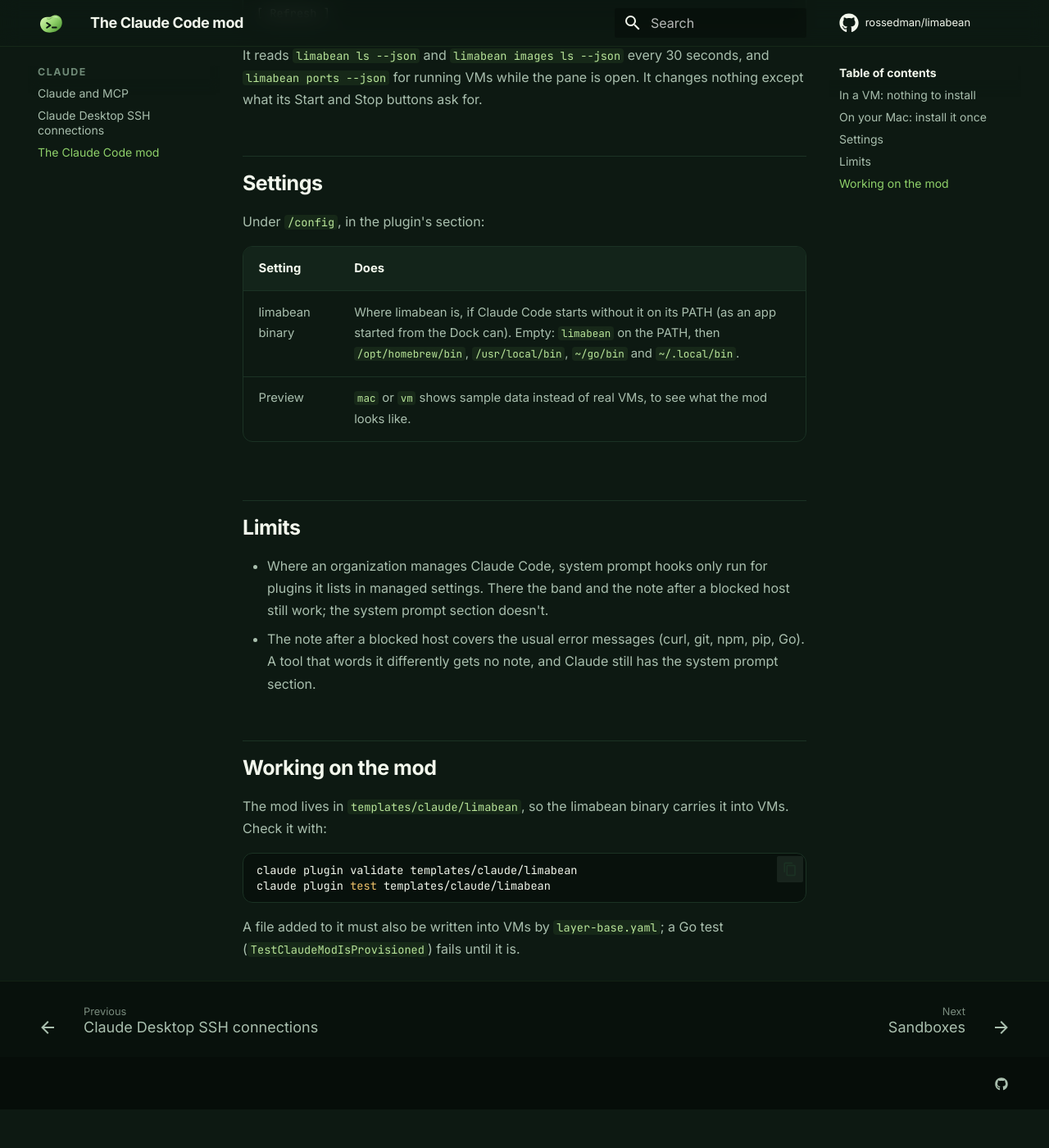
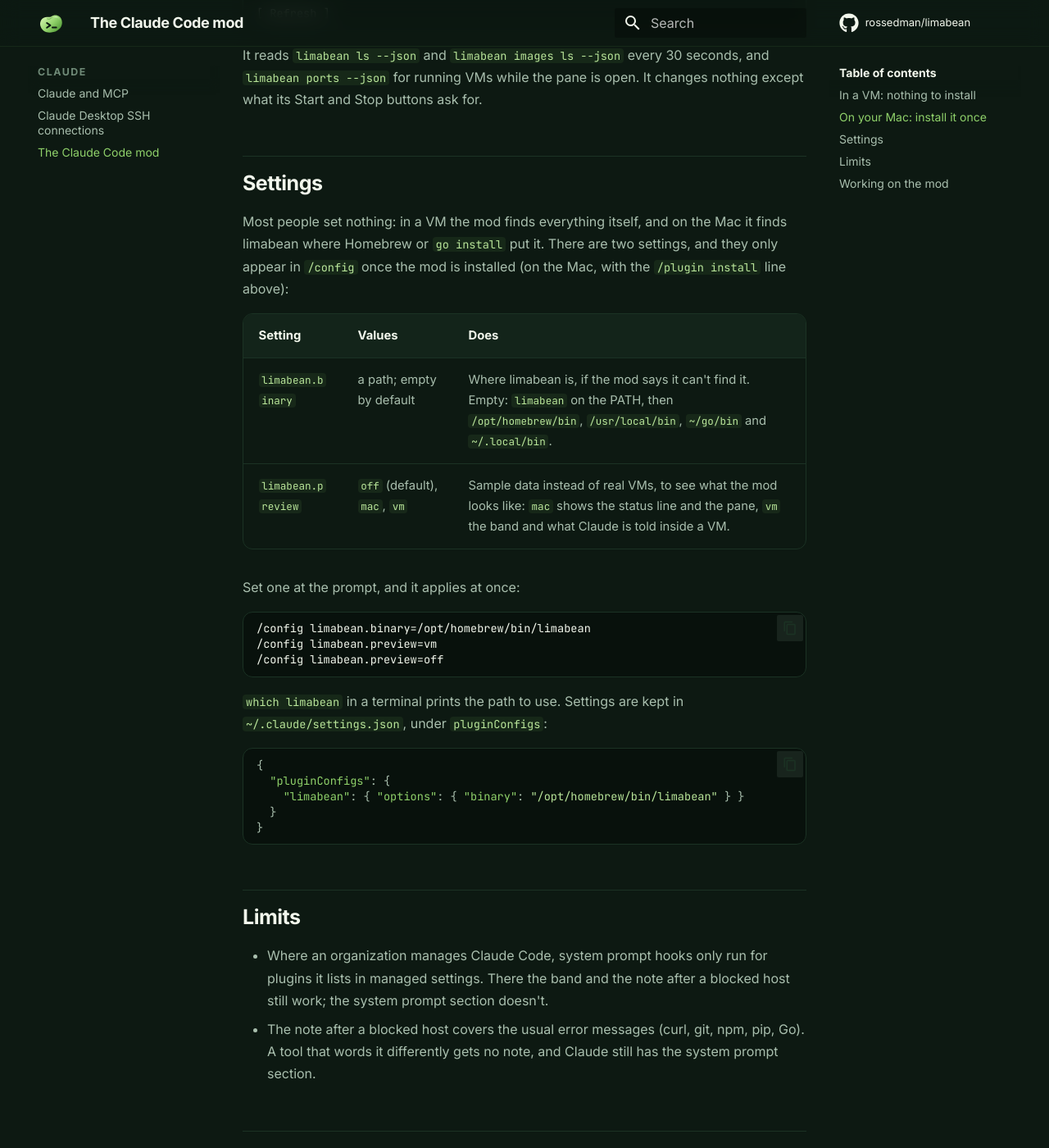
Before and after one commit to rossedman/limabean, an MkDocs documentation site: the page built from docs/claude-mod.md, in a window 1280 px wide and 1400 px high, scrolled down 1713 px. Shown: the whole window at 82% size. Built offline with MkDocs 1.6.1 and Material for MkDocs 9.7.7, drawn with Linux system fonts in a browser that asks for light colours; comment, search, counter and statistics services are not loaded; before the commit the page ends 3066 px from its top, so only the background shows below that.

Commit message:
Rename the mod's binary setting and document how to set it
The mod's settings only show in /config once it's installed, as
<plugin>.<field>, so the binary setting read "limabean.limabean" and the
docs pointed at a menu section that isn't there.

- userConfig field limabean -> binary (limabean.binary); version 0.1.1
- docs/claude-mod.md: the two settings with their /config commands, the
  settings.json form, and that nothing needs setting in a VM or a usual
  Mac install
- /limabean's "not here" answer names the command
- Test that limabean.binary is used

Co-Authored-By: Claude Opus 5.5 <noreply@anthropic.com>
Claude-Session: https://claude.ai/code/session_012CmKmVf18wFFWsPa64eeD8

````diff
--- a/docs/claude-mod.md
+++ b/docs/claude-mod.md
@@ -80,12 +80,34 @@ open. It changes nothing except what its Start and Stop buttons ask for.
 
 ## Settings
 
-Under `/config`, in the plugin's section:
+Most people set nothing: in a VM the mod finds everything itself, and on
+the Mac it finds limabean where Homebrew or `go install` put it. There are
+two settings, and they only appear in `/config` once the mod is installed
+(on the Mac, with the `/plugin install` line above):
 
-| Setting | Does |
-|---|---|
-| limabean binary | Where limabean is, if Claude Code starts without it on its PATH (as an app started from the Dock can). Empty: `limabean` on the PATH, then `/opt/homebrew/bin`, `/usr/local/bin`, `~/go/bin` and `~/.local/bin`. |
-| Preview | `mac` or `vm` shows sample data instead of real VMs, to see what the mod looks like. |
+| Setting | Values | Does |
+|---|---|---|
+| `limabean.binary` | a path; empty by default | Where limabean is, if the mod says it can't find it. Empty: `limabean` on the PATH, then `/opt/homebrew/bin`, `/usr/local/bin`, `~/go/bin` and `~/.local/bin`. |
+| `limabean.preview` | `off` (default), `mac`, `vm` | Sample data instead of real VMs, to see what the mod looks like: `mac` shows the status line and the pane, `vm` the band and what Claude is told inside a VM. |
+
+Set one at the prompt, and it applies at once:
+
+```
+/config limabean.binary=/opt/homebrew/bin/limabean
+/config limabean.preview=vm
+/config limabean.preview=off
+```
+
+`which limabean` in a terminal prints the path to use. Settings are kept in
+`~/.claude/settings.json`, under `pluginConfigs`:
+
+```json
+{
+  "pluginConfigs": {
+    "limabean": { "options": { "binary": "/opt/homebrew/bin/limabean" } }
+  }
+}
+```
 
 ## Limits
 
````
Also changed, not shown: 3 other files.
